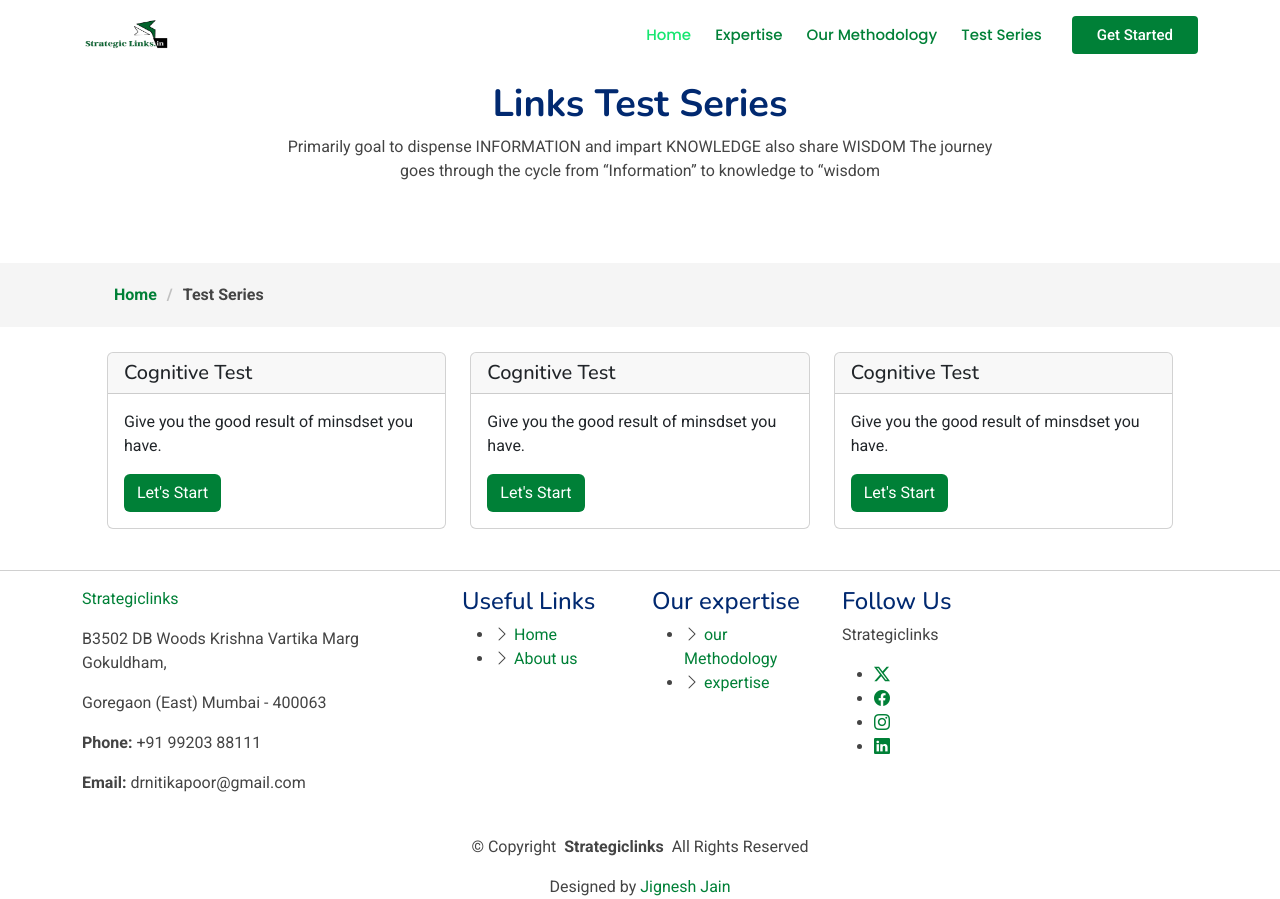
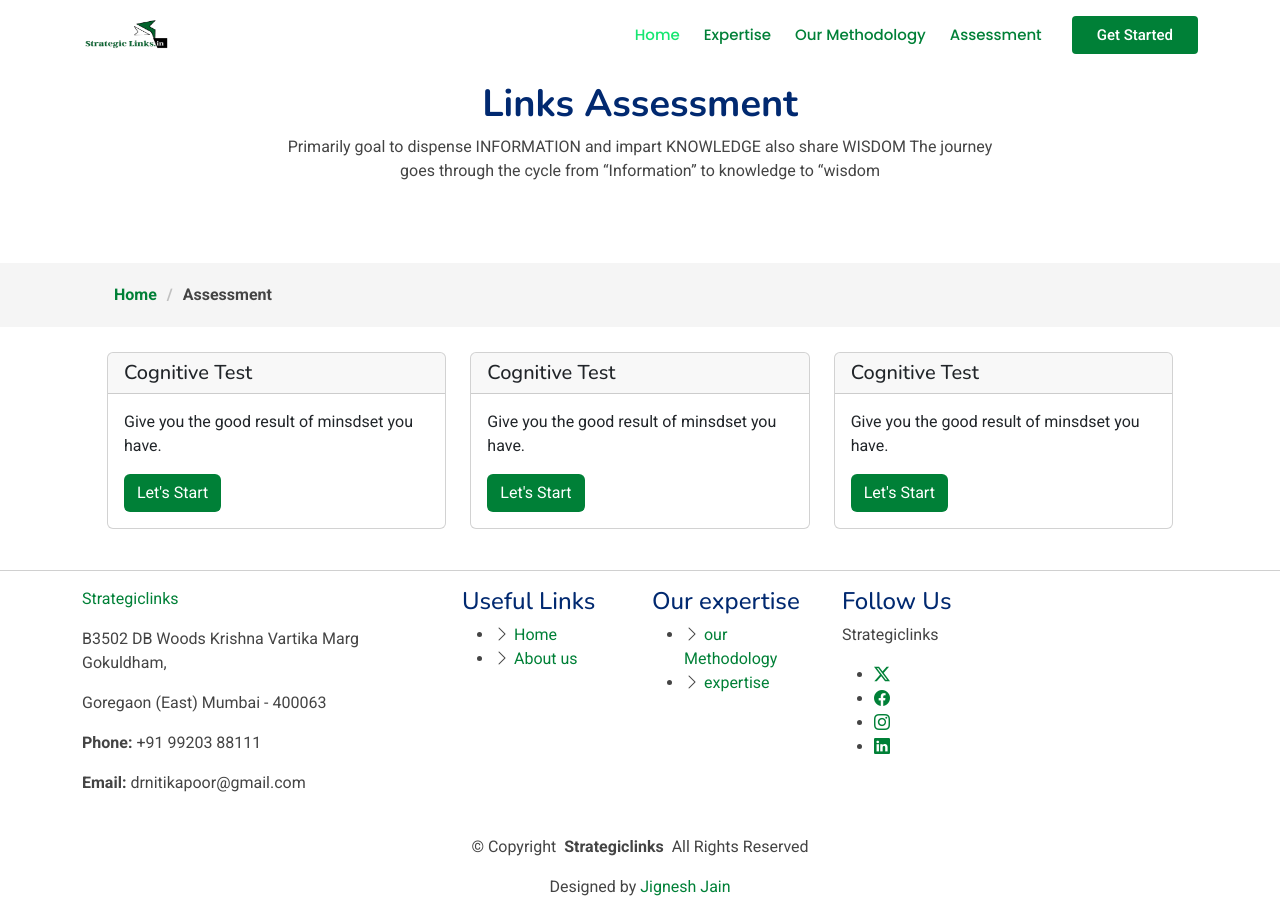
Before and after one commit to StrategicLInks-in/WebSite, a plain HTML site: page TestSeries.html in a window 1280 px wide. Drawn offline with nearby package versions, Linux system fonts and the light colour scheme.

Commit message:
Test assessment  Spell

```diff
--- a/TestSeries.html
+++ b/TestSeries.html
@@ -52,7 +52,7 @@
                     <li><a href="index.html" class="active">Home<br></a></li>
                     <li><a href="Expertise.html">Expertise</a></li>
                     <li><a href="Methodology.html">Our Methodology</a></li>
-                    <li><a href="TestSeries.html">Test Series</a></li>
+                    <li><a href="TestSeries.html">Assessment</a></li>
                 </ul>
                 <i class="mobile-nav-toggle d-xl-none bi bi-list"></i>
             </nav>
@@ -68,7 +68,7 @@
                 <div class="container">
                     <div class="row d-flex justify-content-center text-center">
                         <div class="col-lg-8">
-                            <h1>Links Test Series</h1>
+                            <h1>Links Assessment</h1>
                             <p class="mb-0">Primarily goal to dispense INFORMATION and impart KNOWLEDGE also share
                                 WISDOM
                                 The journey goes through the cycle from “Information” to knowledge to “wisdom
@@ -82,7 +82,7 @@
                 <div class="container">
                     <ol>
                         <li><a href="index.html">Home</a></li>
-                        <li class="current">Test Series</li>
+                        <li class="current">Assessment</li>
                     </ol>
                 </div>
             </nav>
```
Also changed, not shown: Expertise.html (+1 -1 lines), Methedology.html (+1 -1 lines), index.html (+1 -1 lines).
